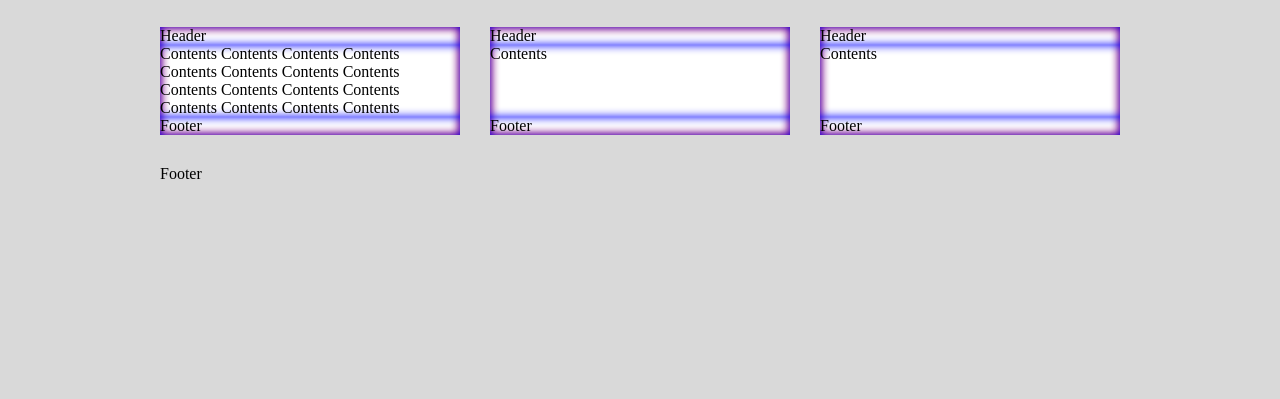
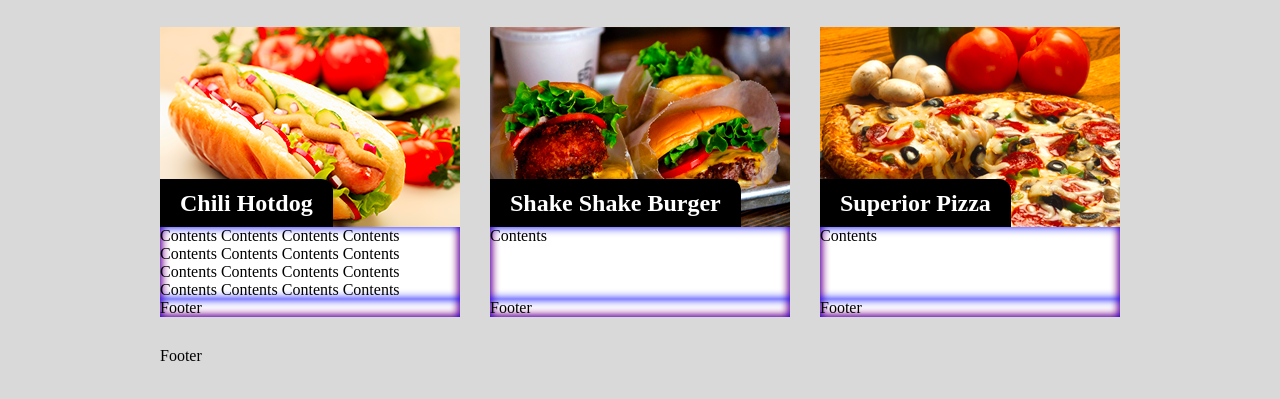
Before and after one commit to amsrj/favoritefood, a plain HTML site: page index.html in a window 1280 px wide. Shown: the part 163-562 px from the top of the page. Drawn offline with Linux system fonts and the light colour scheme.

Commit message:
네거티브 마진의 사용, 한줄임을 감안하여 작업 진행

```diff
--- a/index.html
+++ b/index.html
@@ -27,7 +27,8 @@
 
             <section class="card">
               <header class="card-header">
-                Header
+                <img src="images/pic01.png">
+                <h2>Chili Hotdog</h2>
               </header>
               <div class="card-contents">
                 Contents Contents
@@ -49,7 +50,8 @@
 
             <section class="card">
               <header class="card-header">
-                Header
+                <img src="images/pic02.png">
+                <h2>Shake Shake Burger</h2>
               </header>
               <div class="card-contents">
                 Contents
@@ -64,7 +66,8 @@
 
             <section class="card">
               <header class="card-header">
-                Header
+                <img src="images/pic03.png">
+                <h2>Superior Pizza</h2>
               </header>
               <div class="card-contents">
                 Contents
--- a/style.css
+++ b/style.css
@@ -14,10 +14,12 @@ li {
 }
 
 img {
+  /* img의 컨테이닝 블록 너비 기준으로, 해당 img가 커질수 있는 너비의 제약을 부여 */
+  max-width: 100%;
   vertical-align: top;
 }
 
-h1 {
+h1, h2 {
   margin: unset;
   font-weight: unset;
   font-size: unset;
@@ -106,6 +108,21 @@ body {
   box-shadow: inset 0 0 10px blue;
 }
 
+.card-header h2 {
+  background-color: black;
+  color: white;
+  width: fit-content;
+  height: 48px;
+  line-height: 48px;
+  font-size: 24px;
+  font-weight: 600;
+  padding: 0 20px;
+  border-top-right-radius: 12px;
+  margin-top: -48px;
+  position: relative;
+}
+
+/* img의 컨테이닝 블록 너비 기준으로, 해당 img가 커질수 있는 너비의 제약을 부여 */
 .card-contents {
   box-shadow: inset 0 0 10px blue;
   flex-grow: 1;
```
